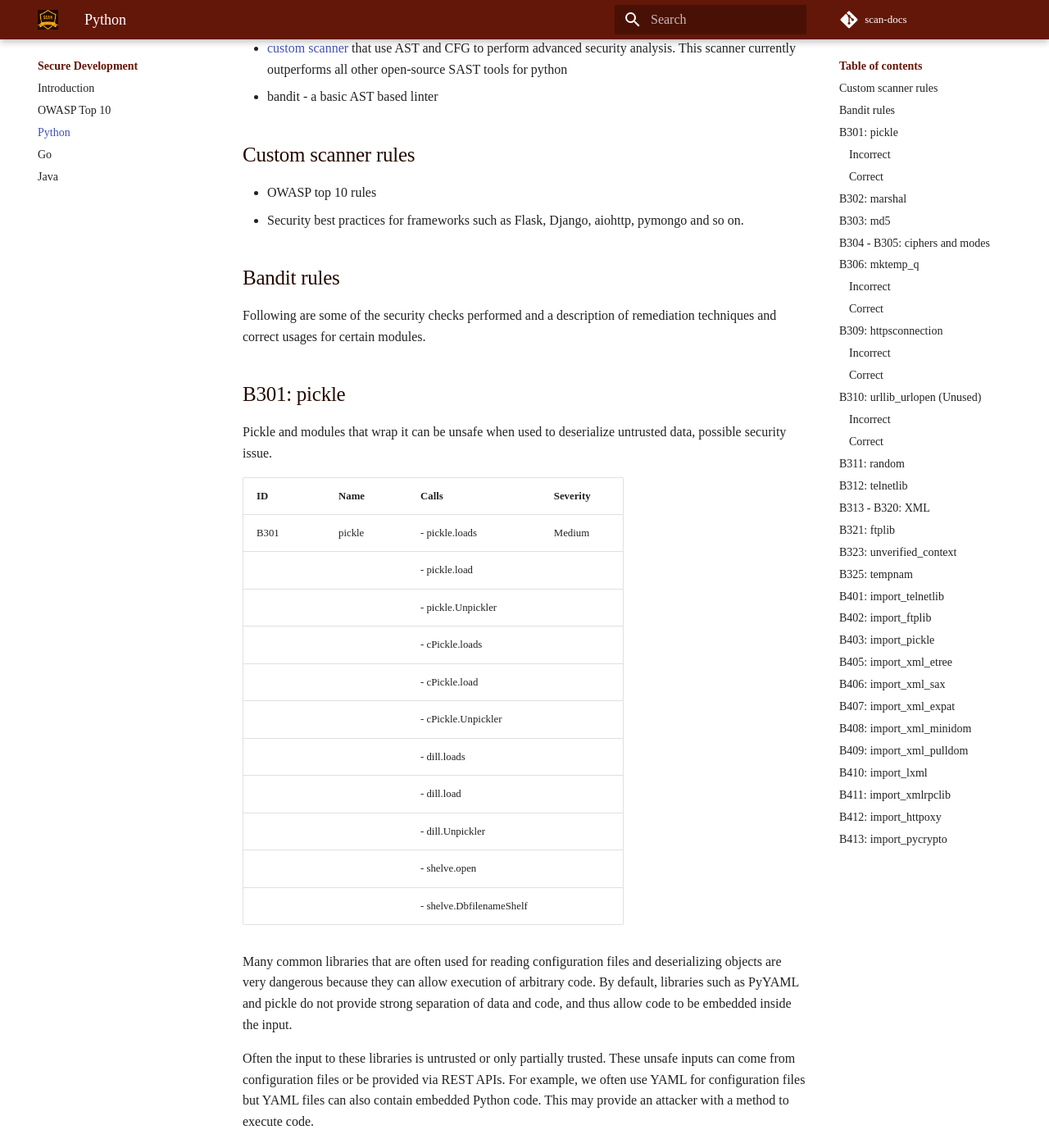
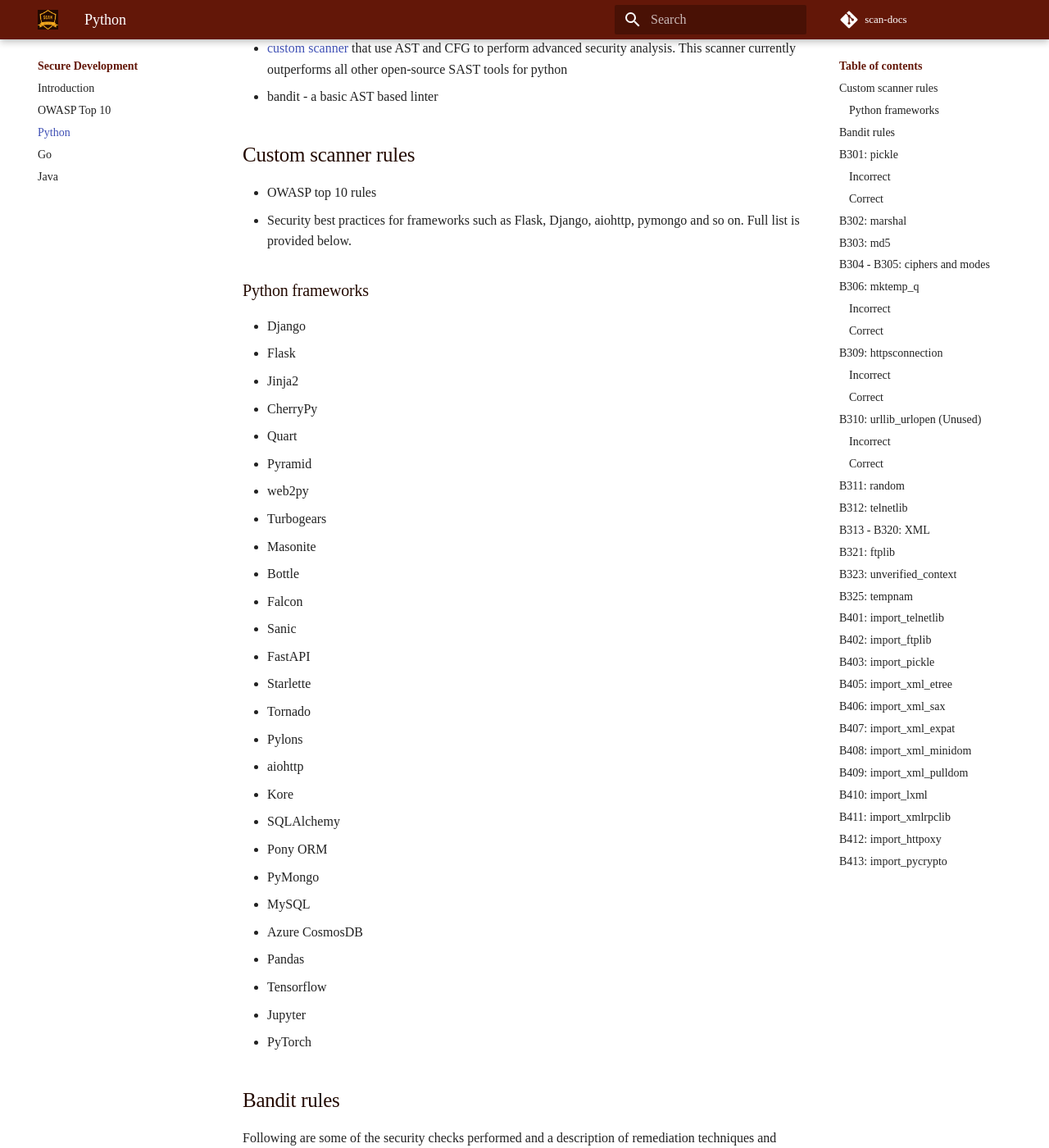
Before and after one commit to ShiftLeftSecurity/scan-docs, an MkDocs documentation site: the page built from docs/secure-development/python.md, in a window 1280 px wide and 1400 px high, scrolled down 223 px. Shown: the whole window at 82% size. Built offline with MkDocs 1.6.1 and Material for MkDocs 9.7.7, drawn with Linux system fonts in a browser that asks for light colours; some web fonts are replaced; comment, search, counter and statistics services are not loaded.

Commit message:
More python frameworks (#67)

```diff
--- a/docs/secure-development/python.md
+++ b/docs/secure-development/python.md
@@ -8,7 +8,39 @@
 ## Custom scanner rules
 
 - OWASP top 10 rules
-- Security best practices for frameworks such as Flask, Django, aiohttp, pymongo and so on.
+- Security best practices for frameworks such as Flask, Django, aiohttp, pymongo and so on. Full list is provided below.
+
+### Python frameworks
+
+- Django
+- Flask
+- Jinja2
+- CherryPy
+- Quart
+- Pyramid
+- web2py
+- Turbogears
+- Masonite
+- Bottle
+- Falcon
+- Sanic
+- FastAPI
+- Starlette
+- Tornado
+- Pylons
+- aiohttp
+- Kore
+
+- SQLAlchemy
+- Pony ORM
+- PyMongo
+- MySQL
+- Azure CosmosDB
+
+- Pandas
+- Tensorflow
+- Jupyter
+- PyTorch
 
 ## Bandit rules
 
--- a/mkdocs.yml
+++ b/mkdocs.yml
@@ -12,6 +12,7 @@
 copyright: Copyright &copy; 2019 - 2020 Team Scan
 theme:
   features:
+    - header.autohide
     - search.highlight
     - navigation.expand
     - instant
--- a/requirements.txt
+++ b/requirements.txt
@@ -1,4 +1,4 @@
-mkdocs==1.1
+mkdocs==1.1.2
 mkdocs-new-features-notifier
 mkdocs-nav-enhancements
 mkdocs-material
```
Also changed, not shown: docs/index.md (+12 -2 lines).
